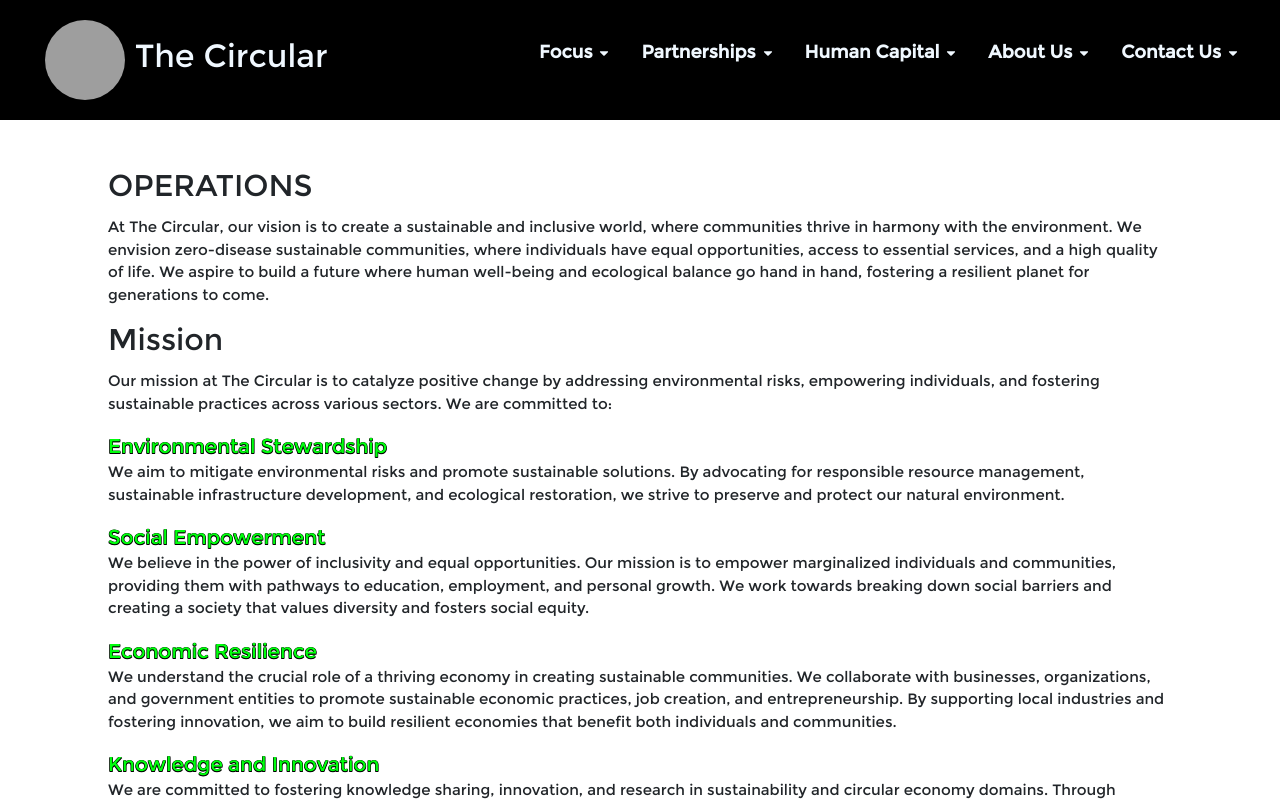
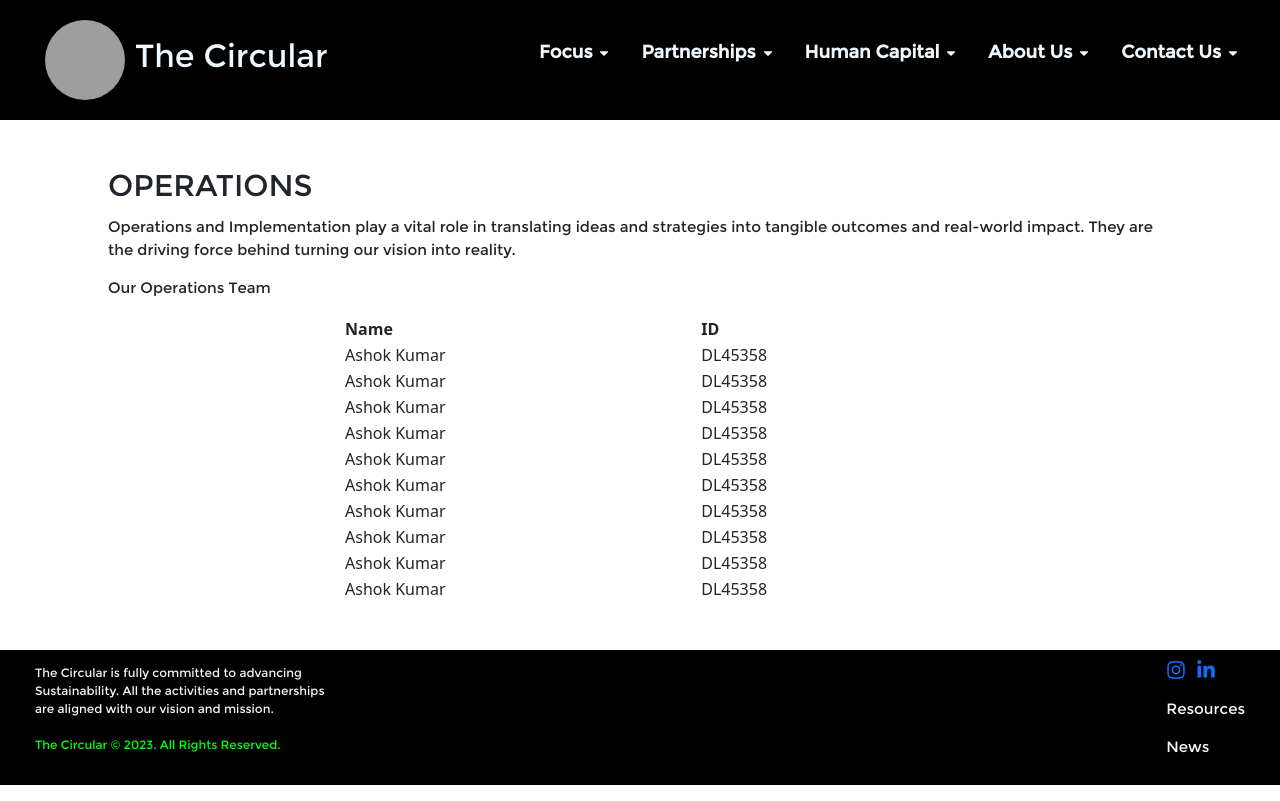
Before and after one commit to Rushikeshsr/thecircularweb, a React (Create React App) app in the folder circular/: page /aboutus/operations in a window 1280 px wide. Shown: the top 801 px of the page. Built offline with nearby package versions, Linux system fonts and the light colour scheme; grey boxes are pictures that could not be loaded.

Commit message:
operations halfway

```diff
--- a/circular/src/components/operations.js
+++ b/circular/src/components/operations.js
@@ -6,35 +6,57 @@ const Operations = () => {
     <div className='p-5'>
         <h2 className='main-heading'>OPERATIONS</h2>
         <p className='para'>
-        At <span style={{color:"00ffod"}}>The Circular</span>, our vision is to create a sustainable and inclusive world, where communities thrive in harmony with the environment. We envision zero-disease sustainable communities, where individuals have equal opportunities, access to essential services, and a high quality of life. We aspire to build a future where human well-being and ecological balance go hand in hand, fostering a resilient planet for generations to come.
+        Operations and Implementation play a vital role in translating ideas and strategies into tangible outcomes and real-world impact. They are the driving force behind turning our vision into reality.
         </p>
-        <h2 className='main-heading'>Mission</h2>
-        <p className='para'>
-        Our mission at The Circular is to catalyze positive change by addressing environmental risks, empowering individuals, and fostering sustainable practices across various sectors. We are committed to:
-        </p>
-        <p className='para'>
-            <span style={{fontSize:"20px",color:"#00ff0d",textShadow:"-0.5px 0.5px 0 #000, 0.5px 0.5px 0 #000, 0.5px -0.5px 0 #000, -0.5px -0.5px 0 #000"}}>Environmental Stewardship</span><br/>
-            We aim to mitigate environmental risks and promote sustainable solutions. By advocating for responsible resource management, sustainable infrastructure development, and ecological restoration, we strive to preserve and protect our natural environment.
-        </p>
-        <p className='para'>
-            <span style={{fontSize:"20px",color:"#00ff0d",textShadow:"-0.5px 0.5px 0 #000, 0.5px 0.5px 0 #000, 0.5px -0.5px 0 #000, -0.5px -0.5px 0 #000"}}>Social Empowerment</span><br/>
-            We believe in the power of inclusivity and equal opportunities. Our mission is to empower marginalized individuals and communities, providing them with pathways to education, employment, and personal growth. We work towards breaking down social barriers and creating a society that values diversity and fosters social equity.
-        </p>
-        <p className='para'>
-            <span style={{fontSize:"20px",color:"#00ff0d",textShadow:"-0.5px 0.5px 0 #000, 0.5px 0.5px 0 #000, 0.5px -0.5px 0 #000, -0.5px -0.5px 0 #000"}}>Economic Resilience</span><br/>
-            We understand the crucial role of a thriving economy in creating sustainable communities. We collaborate with businesses, organizations, and government entities to promote sustainable economic practices, job creation, and entrepreneurship. By supporting local industries and fostering innovation, we aim to build resilient economies that benefit both individuals and communities.
-        </p>
-        <p className='para'>
-            <span style={{fontSize:"20px",color:"#00ff0d",textShadow:"-0.5px 0.5px 0 #000, 0.5px 0.5px 0 #000, 0.5px -0.5px 0 #000, -0.5px -0.5px 0 #000"}}>Knowledge and Innovation</span><br/>
-            We are committed to fostering knowledge sharing, innovation, and research in sustainability and circular economy domains. Through partnerships with educational institutions, research centers, and industry experts, we strive to drive impactful solutions and promote continuous learning and development.
-        </p>
-        <p className='para'>
-            <span style={{fontSize:"20px",color:"#00ff0d",textShadow:"-0.5px 0.5px 0 #000, 0.5px 0.5px 0 #000, 0.5px -0.5px 0 #000, -0.5px -0.5px 0 #000"}}>Advocacy and Collaboration</span><br/>
-            We actively engage in advocacy efforts to influence policies, regulations, and public perception to promote sustainability and social responsibility. By fostering collaborations and partnerships at local, national, and global levels, we aim to leverage collective expertise and resources for maximum impact.
-        </p>
-        <p className='para'>
-        Through our vision and mission, we aim to be a catalyst for positive change, working towards a future where human well-being, environmental sustainability, and social equity are intertwined. Together, we can create a world that not only survives but thrives for generations to come.
-        </p>
+        <p className='para'>Our Operations Team</p>
+        <div className='d-flex justify-content-center'>
+            <table className='w-50'>
+                <tr>
+                    <th>Name</th>
+                    <th>ID</th>
+                </tr>
+                <tr>
+                    <td>Ashok Kumar</td>
+                    <td>DL45358</td>
+                </tr>
+                <tr>
+                    <td>Ashok Kumar</td>
+                    <td>DL45358</td>
+                </tr>
+                <tr>
+                    <td>Ashok Kumar</td>
+                    <td>DL45358</td>
+                </tr>
+                <tr>
+                    <td>Ashok Kumar</td>
+                    <td>DL45358</td>
+                </tr>
+                <tr>
+                    <td>Ashok Kumar</td>
+                    <td>DL45358</td>
+                </tr>
+                <tr>
+                    <td>Ashok Kumar</td>
+                    <td>DL45358</td>
+                </tr>
+                <tr>
+                    <td>Ashok Kumar</td>
+                    <td>DL45358</td>
+                </tr>
+                <tr>
+                    <td>Ashok Kumar</td>
+                    <td>DL45358</td>
+                </tr>
+                <tr>
+                    <td>Ashok Kumar</td>
+                    <td>DL45358</td>
+                </tr>
+                <tr>
+                    <td>Ashok Kumar</td>
+                    <td>DL45358</td>
+                </tr>
+            </table>
+        </div>
 
     </div>
     </>
```
